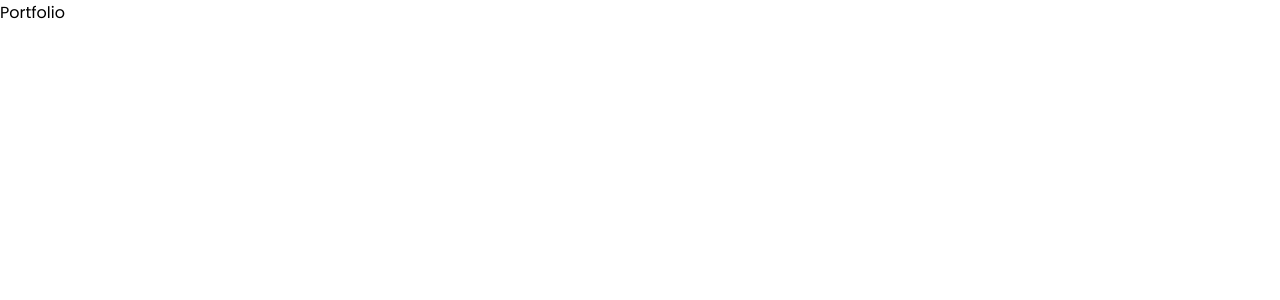
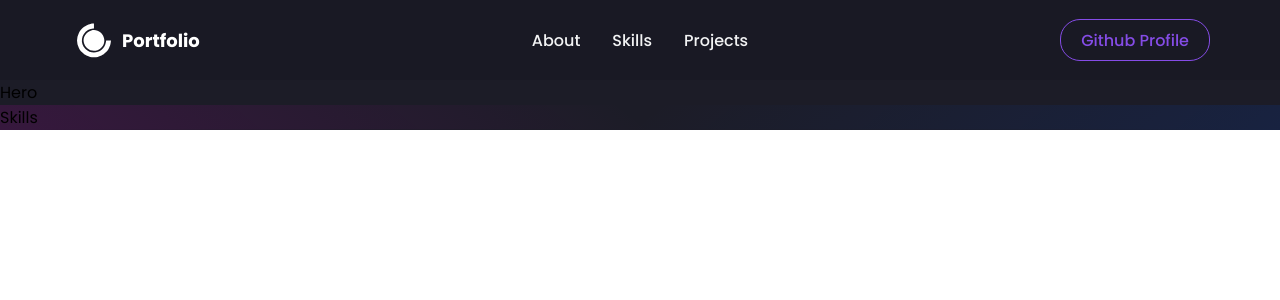
Before and after one commit to ShresthaMishra/portfolio, a React (Create React App) app: page / in a window 1280 px wide. Shown: the top 300 px of the page. Built offline with nearby package versions, Linux system fonts and the light colour scheme.

Commit message:
added nav bar

```diff
--- a/src/App.js
+++ b/src/App.js
@@ -1,10 +1,40 @@
 import './App.css';
+import styled, { ThemeProvider } from 'styled-components';
+import { darkTheme } from './utils/Themes';
+import Navbar from './components/Navbar';
+import Hero from './components/HeroSection';
+import Skills from './components/Skills';
+import { BrowserRouter as Router } from 'react-router-dom';
+
+
+const Body = styled.div`
+  background-color: ${({ theme }) => theme.bg};
+  width: 100%;
+  height : 100%;
+  overflow-x: hidden;`
+
+const Wrapper = styled.div`
+background: linear-gradient(38.73deg, rgba(204, 0, 187, 0.15) 0%, rgba(201, 32, 184, 0) 50%), linear-gradient(141.27deg, rgba(0, 70, 209, 0) 50%, rgba(0, 70, 209, 0.15) 100%);
+width: 100%;
+clip-path: polygon(0 0, 100% 0, 100% 100%,30% 98%, 0 100%);`
 
 function App() {
+  // const [darkMode, setDarkMode] = useState(true);
+  // const [openModal, setOpenModal] = useState({ state: false, project: null });
+  // console.log(openModal)
   return (
-    <div className="App">
-      Portfolio
-    </div>
+    <ThemeProvider theme={darkTheme}>
+      <Router >
+        <Navbar />
+        <Body>
+          <Hero />
+          <Wrapper>
+            <Skills />
+          </Wrapper>
+          {/* <Projects openModal={openModal} setOpenModal={setOpenModal} /> */}
+        </Body>
+      </Router>
+    </ThemeProvider>
   );
 }
 
--- /dev/null
+++ b/src/components/HeroSection/index.js
@@ -0,0 +1,11 @@
+import React from 'react'
+
+const Hero = () => {
+  return (
+    <div>
+      Hero
+    </div>
+  )
+}
+
+export default Hero
--- /dev/null
+++ b/src/components/Navbar/NavStyledComponent.js
@@ -0,0 +1,218 @@
+import { Link as LinkR } from 'react-router-dom';
+import styled from 'styled-components';
+// import _default from '../../themes/default';
+
+export const Nav = styled.div`
+    background-color: ${({theme}) => theme.card_light};
+    height: 80px;
+    display: flex;
+    align-items: center;
+    justify-content: center;
+    font-size: 1rem;
+    position: sticky;
+    top: 0;
+    z-index: 10;
+    @media (max-width: 960px) {
+        trastion: 0.8s all ease;
+    }
+`;
+export const NavbarContainer = styled.div`
+  display: flex;
+  justify-content: space-between;
+  align-items: center;
+  height: 60px;
+  z-index: 1;
+  width: 100%;
+  padding: 0 24px;
+  max-width: 1200px;
+`;
+
+export const NavLogo = styled(LinkR)`
+    width: 80%;
+    padding: 0 6px;
+    display: flex;
+    justify-content: start;
+    align-items: center;
+    text-decoration: none;
+    @media (max-width: 640px) {
+      padding: 0 0px;
+  }
+`;
+export const Span = styled.div`
+    padding: 0 4px;
+    font-weight: bold;
+    font-size: 18px;
+`;
+export const NavItems = styled.ul`
+    width: 100%;
+    display: flex;
+    align-items: center;
+    justify-content:center;
+    gap: 32px;
+    padding: 0 6px;
+    list-style: none;
+
+    @media screen and (max-width: 768px) {
+      display: none;
+    }
+`;
+
+export const NavLink = styled.a`
+    color: ${({ theme }) => theme.text_primary};
+    font-weight: 500;
+    cursor: pointer;
+    transition: all 0.2s ease-in-out;
+    text-decoration: none;
+    :hover {
+      color: ${({ theme }) => theme.primary};
+    }
+
+    &.active {
+      border-bottom: 2px solid ${({ theme }) => theme.primary};
+    }
+`;
+
+
+export const GitHubButton = styled.a`
+  border: 1.8px solid ${({ theme }) => theme.primary};
+  justify-content: center;
+  display: flex;
+  align-items: center;
+  height: 70%;
+  border-radius: 20px;
+  color: ${({ theme }) => theme.primary};
+  cursor: pointer;
+  padding: 0 20px;
+  font-weight: 500;
+  text-decoration: none;
+  font-size: 16px;
+  transition: all 0.6s ease-in-out;
+    :hover {
+      background: ${({ theme }) => theme.primary};
+      color: ${({ theme }) => theme.white};
+    }
+    @media screen and (max-width: 768px) {
+    font-size: 14px;
+    }
+`;
+
+export const ButtonContainer = styled.div`
+  width: 80%;
+  height: 100%;
+  display: flex;
+  justify-content: end;
+  align-items: center;
+  padding: 0 6px;
+  @media screen and (max-width: 768px) {
+    display: none;
+  }
+`;
+
+
+export const MobileIcon = styled.div`
+  display: none;
+  @media screen and (max-width: 768px) {
+    display: block;
+    position: absolute;
+    top: 0;
+    right: 0;
+    transform: translate(-100%, 60%);
+    font-size: 1.5rem;
+    cursor: pointer;
+    color: ${({ theme }) => theme.text_primary};
+  }
+`
+
+export const MobileMenu = styled.div`
+    display: flex;
+    flex-direction: column;
+    justify-content: center;
+    gap: 16px;
+    position: absolute;
+    top: 80px;
+    right: 0;
+    width: 100%;
+    padding: 12px 40px 24px 40px;
+    background: ${({ theme }) => theme.card_light+99};
+    transition: all 0.6s ease-in-out;
+    transform: ${({ isOpen }) => (isOpen ? 'translateY(0)' : 'translateY(-100%)')};
+    border-radius: 0 0 20px 20px;
+    box-shadow: 0 0 10px 0 rgba(0, 0, 0, 0.2);
+    opacity: ${({ isOpen }) => (isOpen ? '100%' : '0')};
+    z-index: ${({ isOpen }) => (isOpen ? '1000' : '-1000')};
+
+`
+
+export const MobileMenuItems = styled.ul`
+  display: flex;
+  flex-direction: column;
+  align-items: center;
+  justify-content: center;
+  gap: 32px;
+  list-style: none;
+  width: 100%;
+  height: 100%;
+`
+
+export const MobileMenuLink = styled(LinkR)`
+  color: ${({ theme }) => theme.text_primary};
+  font-weight: 500;
+  cursor: pointer;
+  transition: all 0.2s ease-in-out;
+  text-decoration: none;
+  :hover {
+    color: ${({ theme }) => theme.primary};
+  }
+
+  &.active {
+    border-bottom: 2px solid ${({ theme }) => theme.primary};
+  }
+`;
+
+export const MobileMenuButton = styled.a`
+  border: 1.8px solid ${({ theme }) => theme.primary};
+  justify-content: center;
+  display: flex;
+  align-items: center;
+  height: 70%;
+  border-radius: 20px;
+  color: ${({ theme }) => theme.primary};
+  cursor: pointer;
+  padding: 0 20px;
+  font-weight: 500;
+  text-decoration: none;
+  font-size: 16px;
+  transition: all 0.6s ease-in-out;
+
+  :hover {
+    background: ${({ theme }) => theme.primary};
+    color: ${({ theme }) => theme.white};
+  }
+`;
+
+export  const MobileLink = styled.a`
+  color: ${({ theme }) => theme.text_primary};
+  font-weight: 500;
+  cursor: pointer;
+  transition: all 0.2s ease-in-out;
+  text-decoration: none;
+  :hover {
+    color: ${({ theme }) => theme.primary};
+  }
+
+  &.active {
+    border-bottom: 2px solid ${({ theme }) => theme.primary};
+  }
+`;
+
+export const MobileNavLogo = styled(LinkR)`
+  width: 80%;
+  padding: 0 6px;
+  display: flex;
+  justify-content: start;
+  align-items: center;
+  text-decoration: none;
+  @media (max-width: 640px) {
+    padding: 0 0px;
+  }
+`;
--- /dev/null
+++ b/src/components/Navbar/index.js
@@ -0,0 +1,53 @@
+import React from 'react'
+import { Nav, NavLink, NavbarContainer, Span, NavLogo, NavItems, GitHubButton, ButtonContainer, MobileIcon, MobileMenu, MobileNavLogo, MobileLink } from './NavStyledComponent'
+import { DiCssdeck } from 'react-icons/di';
+import { FaBars } from 'react-icons/fa';
+import { Bio } from '../../data/constants';
+import { Close, CloseRounded } from '@mui/icons-material';
+import { useTheme } from 'styled-components';
+
+const Navbar = () => {
+  const [isOpen, setIsOpen] = React.useState(false);
+  const theme = useTheme()
+  return (
+    <Nav>
+      <NavbarContainer>
+        <NavLogo to='/'>
+          <a style={{ display: "flex", alignItems: "center", color: "white", marginBottom: '20;', cursor: 'pointer' }}>
+            <DiCssdeck size="3rem" /> <Span>Portfolio</Span>
+          </a>
+        </NavLogo>
+        <MobileIcon>
+          <FaBars onClick={() => {
+            setIsOpen(!isOpen)
+          }} />
+        </MobileIcon>
+        <NavItems>
+          <NavLink href="#about">About</NavLink>
+          <NavLink href='#skills'>Skills</NavLink>
+          <NavLink href='#projects'>Projects</NavLink>
+        </NavItems>
+        <ButtonContainer>
+          <GitHubButton href={Bio.github} target="_blank">Github Profile</GitHubButton>
+        </ButtonContainer>
+        {
+          isOpen &&
+          <MobileMenu isOpen={isOpen}>
+            <MobileLink href="#about" onClick={() => {
+              setIsOpen(!isOpen)
+            }}>About</MobileLink>
+            <MobileLink href='#skills' onClick={() => {
+              setIsOpen(!isOpen)
+            }}>Skills</MobileLink>
+            <MobileLink href='#projects' onClick={() => {
+              setIsOpen(!isOpen)
+            }}>Projects</MobileLink>
+            <GitHubButton style={{padding: '10px 16px',background: `${theme.primary}`, color: 'white',width: 'max-content'}} href={Bio.github} target="_blank">Github Profile</GitHubButton>
+          </MobileMenu>
+        }
+      </NavbarContainer>
+    </Nav>
+  )
+}
+
+export default Navbar
--- /dev/null
+++ b/src/components/Skills/index.js
@@ -0,0 +1,11 @@
+import React from 'react'
+
+const Skills = () => {
+  return (
+    <div>
+      Skills
+    </div>
+  )
+}
+
+export default Skills
```
